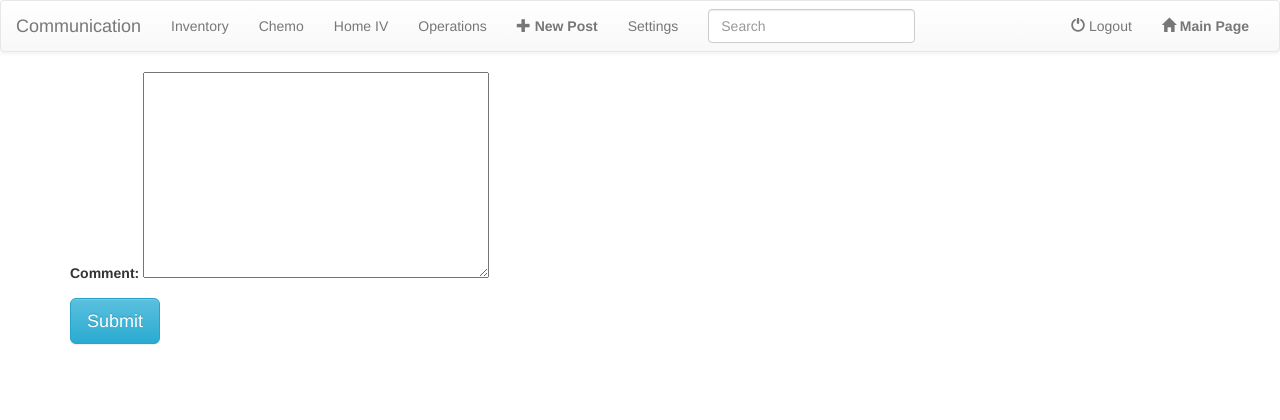
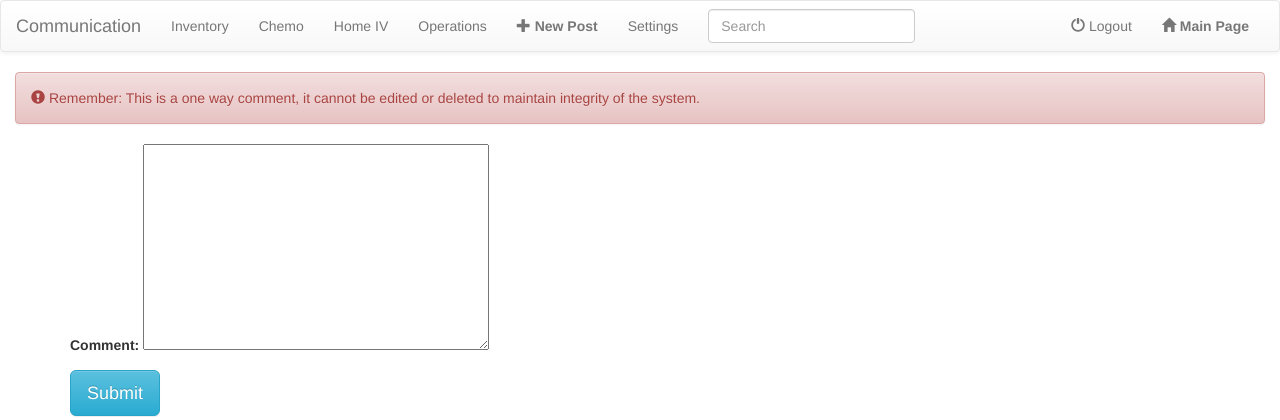
Before and after one commit to hpca01/Communication_Board, a Django app: page /staffcom/detail/3/comment in a window 1280 px wide. Shown: the top 420 px of the page. Run offline with Django 3.2, Linux system fonts and the light colour scheme; a user stored in the database is signed in; data comes from the database, SQL or seed files in the repository; both versions use the stored data as it was after the commit; some libraries are stand-ins or nearby versions.

Commit message:
Changed admin site display, make the posts more manageable. Include username on all post details by default. Include warnings on comments being one way, non-editable. Prevent admin from suppressing comments.

```diff
--- a/Communication_Board/staffcom/models.py
+++ b/Communication_Board/staffcom/models.py
@@ -14,6 +14,7 @@ class Comm_Item(models.Model):
 	descr = HTMLField()
 	date = models.DateField(auto_now=True)
 	visible = models.BooleanField(default=True)
+	created_by = models.ForeignKey(User, default = "", null=True, blank=True)
 
 	def __str__(self):
 		return self.title
--- a/Communication_Board/staffcom/templates/staffcom/comment.html
+++ b/Communication_Board/staffcom/templates/staffcom/comment.html
@@ -1,6 +1,11 @@
 {% extends 'staffcom/mainpage.html' %}
 
 {% block content %}
+<div class="alert alert-danger" role="alert">
+	<span class="glyphicon glyphicon-exclamation-sign" aria-hidden="true"></span>
+	<span class="sr-only">Error:</span>
+		Remember: This is a one way comment, it cannot be edited or deleted to maintain integrity of the system.
+</div>
 <div class='container'>
 	<form action = "" method="POST">
 	{% csrf_token %}
--- a/Communication_Board/staffcom/templates/staffcom/detail.html
+++ b/Communication_Board/staffcom/templates/staffcom/detail.html
@@ -16,7 +16,7 @@
 <div class='container'>
 	<div class = 'page-header'>
 		<h2>{{ post.title }}
-		<small>{{post.date}}</small></h2>
+		<small>{{post.date}} created by {{post.created_by}}</small></h2>
 		<br>
 		<div class ='well well-sm'><h5>{{ post.descr | safe }}</h5></div>
 		{% if user.is_authenticated %}
--- a/Communication_Board/staffcom/views.py
+++ b/Communication_Board/staffcom/views.py
@@ -98,6 +98,8 @@ def form_view(request):
 		form = CommForm(request.POST)
 		if form.is_valid():
 			view = form.cleaned_data.get('comm_type')
+			usn = request.user.get_username()
+			form.instance.created_by=User.objects.get(username=usn)
 			urls_view = {'Inventory':'inventory', 'Chemo':'chemo',
 			'Operation':'ops', 'HomeIV':'homeiv'}
 			form.save(commit = True)
```
Also changed, not shown: Communication_Board/staffcom/admin.py (+8 -2 lines), Communication_Board/db.sqlite3, Communication_Board/staffcom/migrations/0010_comm_item_created_by.py (added), 4 other files.
